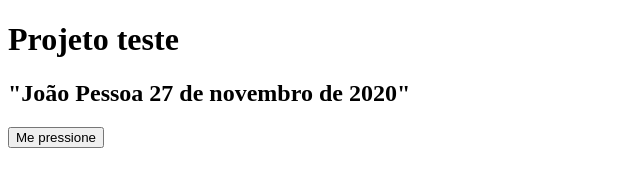
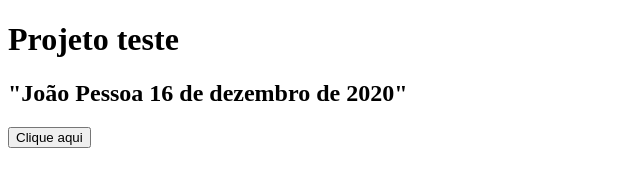
Before and after one commit to natanael163/dev-release, a plain HTML site: page html.html in a window 1280 px wide. Shown: the full height of the page, 0-640 px from the left. Drawn offline with Linux system fonts and the light colour scheme.

Commit message:
Update html.html

```diff
--- a/html.html
+++ b/html.html
@@ -8,10 +8,10 @@
 
 <body>
 	<h1>Projeto teste</h1>
-	<h2> "João Pessoa 27 de novembro de 2020"</h2>
+	<h2> "João Pessoa 16 de dezembro de 2020"</h2>
 
 	<div id="app">
-		<button onkeypress="mostraAlerta()">Me pressione</button>
+		<button onkeypress="mostraAlerta()">Clique aqui</button>
 	</div>
 
 
```
